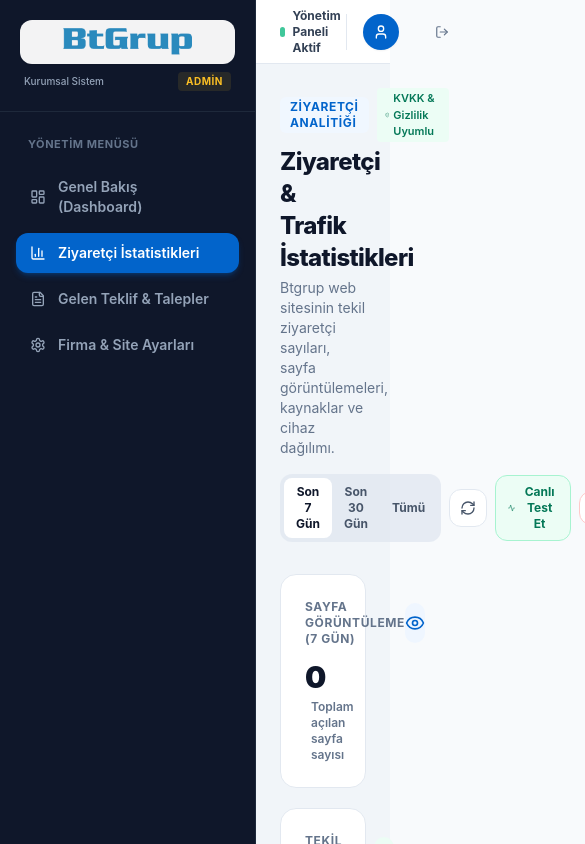
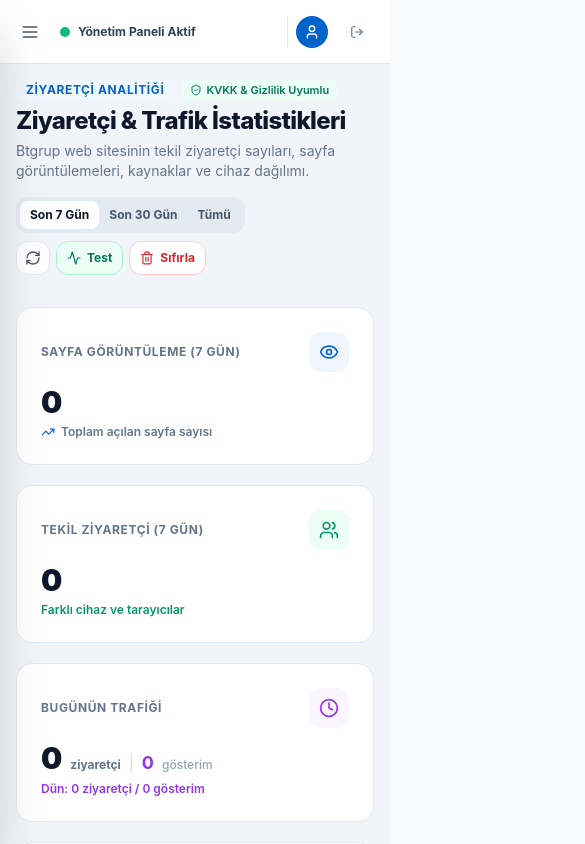
Before and after one commit to btgrup/btgrup-web, a Next.js app: page /admin/istatistikler in a window 390 px wide. Shown: the top 844 px of the page, 585 px wide, since content can reach past the window. Built offline with nearby package versions, Linux system fonts and the light colour scheme.

Commit message:
fix(admin): make admin panel fully responsive with mobile drawer, hamburger menu, and adaptive layouts

```diff
--- a/src/app/admin/istatistikler/page.tsx
+++ b/src/app/admin/istatistikler/page.tsx
@@ -139,11 +139,11 @@ export default function AdminIstatistiklerPage() {
         </div>
 
         {/* Filtre ve Yenile */}
-        <div className="flex items-center gap-2 self-start sm:self-auto">
+        <div className="flex flex-wrap items-center gap-2 self-start sm:self-auto">
           <div className="bg-slate-200/80 p-1 rounded-xl flex items-center text-xs font-bold text-slate-600">
             <button
               onClick={() => setPeriod('7d')}
-              className={`px-3 py-1.5 rounded-lg transition-all ${
+              className={`px-2.5 sm:px-3 py-1.5 rounded-lg transition-all ${
                 period === '7d' ? 'bg-white text-slate-900 shadow-xs' : 'hover:text-slate-900'
               }`}
             >
@@ -151,7 +151,7 @@ export default function AdminIstatistiklerPage() {
             </button>
             <button
               onClick={() => setPeriod('30d')}
-              className={`px-3 py-1.5 rounded-lg transition-all ${
+              className={`px-2.5 sm:px-3 py-1.5 rounded-lg transition-all ${
                 period === '30d' ? 'bg-white text-slate-900 shadow-xs' : 'hover:text-slate-900'
               }`}
             >
@@ -159,7 +159,7 @@ export default function AdminIstatistiklerPage() {
             </button>
             <button
               onClick={() => setPeriod('all')}
-              className={`px-3 py-1.5 rounded-lg transition-all ${
+              className={`px-2.5 sm:px-3 py-1.5 rounded-lg transition-all ${
                 period === 'all' ? 'bg-white text-slate-900 shadow-xs' : 'hover:text-slate-900'
               }`}
             >
@@ -167,11 +167,12 @@ export default function AdminIstatistiklerPage() {
             </button>
           </div>
 
+          <div className="flex items-center gap-1.5 sm:gap-2">
             <button
               onClick={() => fetchData(period, true)}
               disabled={refreshing}
               title="Verileri Yenile"
-            className="p-2.5 bg-white border border-slate-200 hover:bg-slate-50 text-slate-600 rounded-xl transition-colors shadow-xs"
+              className="p-2 sm:p-2.5 bg-white border border-slate-200 hover:bg-slate-50 text-slate-600 rounded-xl transition-colors shadow-xs"
             >
               <RefreshCw className={`w-4 h-4 ${refreshing ? 'animate-spin text-brand-600' : ''}`} />
             </button>
@@ -180,21 +181,23 @@ export default function AdminIstatistiklerPage() {
               onClick={handleTestVisit}
               disabled={testing || refreshing}
               title="Sistemin çalıştığını doğrulamak için anlık test ziyareti kaydeder"
-            className="flex items-center gap-1.5 px-3 py-2 bg-emerald-50 border border-emerald-200 hover:bg-emerald-100 text-emerald-700 rounded-xl transition-colors shadow-xs text-xs font-bold disabled:opacity-50"
+              className="flex items-center gap-1.5 px-2.5 sm:px-3 py-2 bg-emerald-50 border border-emerald-200 hover:bg-emerald-100 text-emerald-700 rounded-xl transition-colors shadow-xs text-xs font-bold disabled:opacity-50"
             >
               <Activity className={`w-3.5 h-3.5 ${testing ? 'animate-spin text-emerald-600' : ''}`} />
-            <span>{testing ? 'Test Ediliyor...' : 'Canlı Test Et'}</span>
+              <span className="hidden sm:inline">Canlı Test Et</span>
+              <span className="sm:hidden">Test</span>
             </button>
 
             <button
               onClick={handleReset}
               disabled={resetting || refreshing}
               title="Tüm İstatistikleri Sıfırla"
-            className="flex items-center gap-1.5 px-3 py-2 bg-white border border-red-200 hover:bg-red-50 text-red-600 rounded-xl transition-colors shadow-xs text-xs font-bold disabled:opacity-50"
+              className="flex items-center gap-1.5 px-2.5 sm:px-3 py-2 bg-white border border-red-200 hover:bg-red-50 text-red-600 rounded-xl transition-colors shadow-xs text-xs font-bold disabled:opacity-50"
             >
               <Trash2 className="w-3.5 h-3.5" />
-            <span>{resetting ? 'Sıfırlanıyor...' : 'Sıfırla'}</span>
+              <span>{resetting ? '...' : 'Sıfırla'}</span>
             </button>
+          </div>
         </div>
       </div>
 
@@ -300,8 +303,9 @@ export default function AdminIstatistiklerPage() {
               </div>
             </div>
 
-            {/* Bar Grafik Alanı */}
-            <div className="h-64 flex items-end gap-2 sm:gap-4 pt-6 border-b border-slate-100 px-2">
+            {/* Bar Grafik Alanı - Mobilde yatay kaydırma */}
+            <div className="overflow-x-auto pb-2">
+              <div className="h-64 flex items-end gap-2 sm:gap-4 pt-6 border-b border-slate-100 px-2 min-w-[480px] sm:min-w-0">
                 {data.chartData.map((item, idx) => {
                   const viewHeight = Math.max(8, Math.round((item.views / maxChartValue) * 100));
                   const visitorHeight = Math.max(6, Math.round((item.visitors / maxChartValue) * 100));
@@ -338,6 +342,7 @@ export default function AdminIstatistiklerPage() {
                     </div>
                   );
                 })}
+              </div>
             </div>
           </div>
 
@@ -500,7 +505,7 @@ export default function AdminIstatistiklerPage() {
             </div>
 
             <div className="overflow-x-auto">
-              <table className="w-full text-left text-xs">
+              <table className="w-full text-left text-xs min-w-[640px]">
                 <thead>
                   <tr className="border-b border-slate-100 text-slate-400 font-bold uppercase tracking-wider">
                     <th className="py-2.5 px-3">Zaman</th>
--- a/src/app/admin/layout.tsx
+++ b/src/app/admin/layout.tsx
@@ -1,6 +1,6 @@
 'use client';
 
-import React from 'react';
+import React, { useState } from 'react';
 import { usePathname } from 'next/navigation';
 import AdminSidebar from '@/components/admin/AdminSidebar';
 import AdminHeader from '@/components/admin/AdminHeader';
@@ -12,6 +12,7 @@ export default function AdminLayout({
   children: React.ReactNode;
 }) {
   const pathname = usePathname();
+  const [sidebarOpen, setSidebarOpen] = useState(false);
 
   // Giriş ekranında sidebar ve üst başlığı gizle
   if (pathname === '/admin/login') {
@@ -19,14 +20,14 @@ export default function AdminLayout({
   }
 
   return (
-    <div className="flex min-h-screen bg-slate-100 text-slate-900">
-      {/* Sol Menü */}
-      <AdminSidebar />
+    <div className="min-h-screen bg-slate-100 text-slate-900 flex flex-col lg:flex-row">
+      {/* Sol Menü: Masaüstü sabit & Mobil Drawer */}
+      <AdminSidebar isOpen={sidebarOpen} onClose={() => setSidebarOpen(false)} />
 
       {/* Sağ Ana Alan */}
-      <div className="flex-1 flex flex-col min-w-0">
-        <AdminHeader />
-        <main className="flex-1 p-6 sm:p-8 max-w-7xl w-full mx-auto">
+      <div className="flex-1 flex flex-col min-w-0 lg:pl-64">
+        <AdminHeader onMenuClick={() => setSidebarOpen(true)} />
+        <main className="flex-1 p-4 sm:p-6 lg:p-8 max-w-7xl w-full mx-auto overflow-x-hidden">
           {children}
         </main>
       </div>
--- a/src/components/admin/AdminHeader.tsx
+++ b/src/components/admin/AdminHeader.tsx
@@ -2,9 +2,13 @@
 
 import React from 'react';
 import { useRouter } from 'next/navigation';
-import { User, LogOut } from 'lucide-react';
+import { User, LogOut, Menu } from 'lucide-react';
 
-export default function AdminHeader() {
+interface AdminHeaderProps {
+  onMenuClick?: () => void;
+}
+
+export default function AdminHeader({ onMenuClick }: AdminHeaderProps) {
   const router = useRouter();
 
   const handleLogout = async () => {
@@ -18,16 +22,28 @@ export default function AdminHeader() {
   };
 
   return (
-    <header className="h-16 bg-white border-b border-slate-200 px-6 flex items-center justify-between sticky top-0 z-30 shadow-xs">
-      <div className="flex items-center gap-2">
-        <span className="w-2.5 h-2.5 rounded-full bg-emerald-500 animate-pulse"></span>
-        <span className="text-xs font-bold text-slate-700">Yönetim Paneli Aktif</span>
+    <header className="h-16 bg-white border-b border-slate-200 px-4 sm:px-6 flex items-center justify-between sticky top-0 z-20 shadow-xs">
+      <div className="flex items-center gap-3">
+        {/* Mobil Menü Butonu */}
+        <button
+          type="button"
+          onClick={onMenuClick}
+          className="lg:hidden p-2 -ml-1 text-slate-600 hover:text-slate-900 hover:bg-slate-100 rounded-xl transition-colors"
+          aria-label="Menüyü Aç"
+        >
+          <Menu className="w-5 h-5" />
+        </button>
+
+        <div className="flex items-center gap-2">
+          <span className="w-2.5 h-2.5 rounded-full bg-emerald-500 animate-pulse"></span>
+          <span className="text-xs font-bold text-slate-700">Yönetim Paneli Aktif</span>
+        </div>
       </div>
 
-      <div className="flex items-center gap-4">
+      <div className="flex items-center gap-2 sm:gap-4">
         {/* Kullanıcı Profili */}
-        <div className="flex items-center gap-3 pl-4 border-l border-slate-200">
-          <div className="w-9 h-9 rounded-full bg-brand-600 text-white flex items-center justify-center font-bold text-sm shadow-sm">
+        <div className="flex items-center gap-2.5 pl-2 sm:pl-4 border-l border-slate-200">
+          <div className="w-8 h-8 sm:w-9 sm:h-9 rounded-full bg-brand-600 text-white flex items-center justify-center font-bold text-xs sm:text-sm shadow-xs">
             <User className="w-4 h-4" />
           </div>
           <div className="text-left hidden sm:block">
@@ -39,7 +55,7 @@ export default function AdminHeader() {
         {/* Çıkış Yap Butonu */}
         <button
           onClick={handleLogout}
-          className="flex items-center gap-1.5 px-3 py-1.5 text-xs font-semibold text-slate-500 hover:text-red-600 hover:bg-red-50 rounded-lg transition-colors ml-2"
+          className="flex items-center gap-1.5 px-2.5 sm:px-3 py-1.5 text-xs font-semibold text-slate-500 hover:text-red-600 hover:bg-red-50 rounded-lg transition-colors ml-1 sm:ml-2"
           title="Oturumu Kapat"
         >
           <LogOut className="w-3.5 h-3.5" />
--- a/src/components/admin/AdminSidebar.tsx
+++ b/src/components/admin/AdminSidebar.tsx
@@ -1,6 +1,6 @@
 'use client';
 
-import React from 'react';
+import React, { useEffect } from 'react';
 import Link from 'next/link';
 import Image from 'next/image';
 import { usePathname, useRouter } from 'next/navigation';
@@ -10,11 +10,16 @@ import {
   BarChart3,
   Settings,
   ExternalLink,
-  Cpu,
-  LogOut
+  LogOut,
+  X
 } from 'lucide-react';
 
-export default function AdminSidebar() {
+interface AdminSidebarProps {
+  isOpen?: boolean;
+  onClose?: () => void;
+}
+
+export default function AdminSidebar({ isOpen = false, onClose }: AdminSidebarProps) {
   const pathname = usePathname();
   const router = useRouter();
 
@@ -35,13 +40,20 @@ export default function AdminSidebar() {
     }
   };
 
-  return (
-    <aside className="w-64 bg-slate-900 text-slate-300 min-h-screen flex flex-col justify-between border-r border-slate-800">
+  // Sayfa değiştiğinde mobil menüyü otomatik kapat
+  useEffect(() => {
+    if (onClose) {
+      onClose();
+    }
+  }, [pathname]);
+
+  const sidebarContent = (
+    <div className="flex flex-col h-full justify-between">
       <div>
-        {/* Logo */}
-        <div className="p-5 border-b border-slate-800">
-          <Link href="/admin" className="flex flex-col gap-2">
-            <div className="bg-white/95 px-3 py-2 rounded-xl flex items-center justify-center shadow-sm">
+        {/* Logo & Başlık */}
+        <div className="p-4 sm:p-5 border-b border-slate-800 flex items-center justify-between">
+          <Link href="/admin" className="flex flex-col gap-2 flex-1" onClick={onClose}>
+            <div className="bg-white/95 px-3 py-2 rounded-xl flex items-center justify-center shadow-xs">
               <Image
                 src="/bt-logo.png"
                 alt="Btgrup"
@@ -55,9 +67,20 @@ export default function AdminSidebar() {
               <span className="text-[10px] text-amber-400 font-bold uppercase tracking-wider bg-amber-400/10 px-2 py-0.5 rounded">Admin</span>
             </div>
           </Link>
+
+          {/* Mobilde Kapatma Butonu */}
+          {onClose && (
+            <button
+              onClick={onClose}
+              className="lg:hidden p-2 text-slate-400 hover:text-white hover:bg-slate-800 rounded-xl transition-colors ml-2"
+              aria-label="Menüyü Kapat"
+            >
+              <X className="w-5 h-5" />
+            </button>
+          )}
         </div>
 
-        {/* Menü */}
+        {/* Menü Öğeleri */}
         <nav className="p-4 space-y-1.5">
           <div className="text-[11px] font-bold uppercase tracking-wider text-slate-500 px-3 py-2">
             Yönetim Menüsü
@@ -69,6 +92,7 @@ export default function AdminSidebar() {
               <Link
                 key={item.href}
                 href={item.href}
+                onClick={onClose}
                 className={`flex items-center gap-3 px-3.5 py-2.5 rounded-xl text-sm font-semibold transition-all ${
                   isActive
                     ? 'bg-brand-600 text-white shadow-md shadow-brand-600/30'
@@ -105,6 +129,34 @@ export default function AdminSidebar() {
           <span>Güvenli Çıkış Yap</span>
         </button>
       </div>
-    </aside>
+    </div>
+  );
+
+  return (
+    <>
+      {/* 1. Masaüstü Sabit Sidebar (lg ve üzeri) */}
+      <aside className="hidden lg:flex lg:flex-col lg:fixed lg:inset-y-0 lg:w-64 z-30 bg-slate-900 text-slate-300 border-r border-slate-800">
+        {sidebarContent}
+      </aside>
+
+      {/* 2. Mobil / Tablet Drawer (< lg) */}
+      {/* Backdrop */}
+      <div
+        className={`fixed inset-0 bg-slate-950/70 backdrop-blur-xs z-40 lg:hidden transition-opacity duration-300 ${
+          isOpen ? 'opacity-100 pointer-events-auto' : 'opacity-0 pointer-events-none'
+        }`}
+        onClick={onClose}
+        aria-hidden="true"
+      />
+
+      {/* Sliding Drawer */}
+      <aside
+        className={`fixed inset-y-0 left-0 z-50 w-72 max-w-[85vw] bg-slate-900 text-slate-300 shadow-2xl transition-transform duration-300 ease-in-out lg:hidden ${
+          isOpen ? 'translate-x-0' : '-translate-x-full'
+        }`}
+      >
+        {sidebarContent}
+      </aside>
+    </>
   );
 }
```
Also changed, not shown: src/app/admin/ayarlar/page.tsx (+6 -6 lines), src/app/admin/page.tsx (+7 -7 lines), src/app/admin/teklifler/page.tsx (+13 -10 lines). Lines whose indentation alone changed are shown as unchanged.
